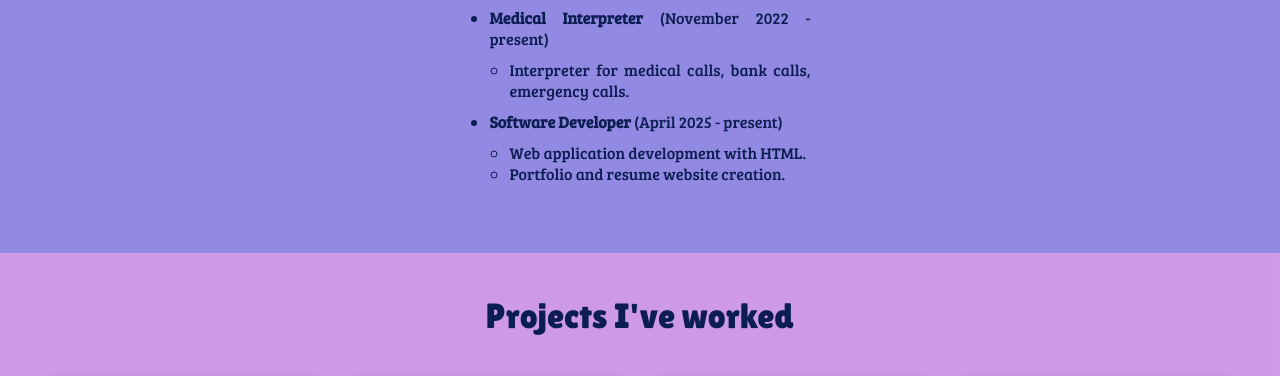
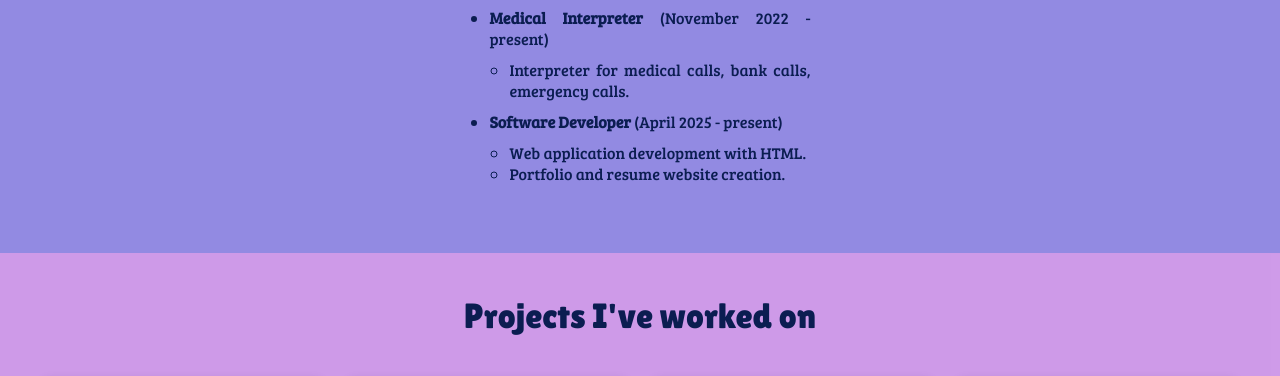
Before and after one commit to Omarzziano/My-personal-website, a plain HTML site: page index.html in a window 1280 px wide. Shown: the part 1525-1901 px from the top of the page. Drawn offline with Linux system fonts and the light colour scheme.

Commit message:
Update index.html

```diff
--- a/index.html
+++ b/index.html
@@ -77,7 +77,7 @@
     </div>
 
     <div class="proyectos">
-      <h1>Projects I've worked</h1>
+      <h1>Projects I've worked on</h1>
       <div class="container" id="projects">
         <div id="resumeProj">
           <h2>Resume</h2>
```
